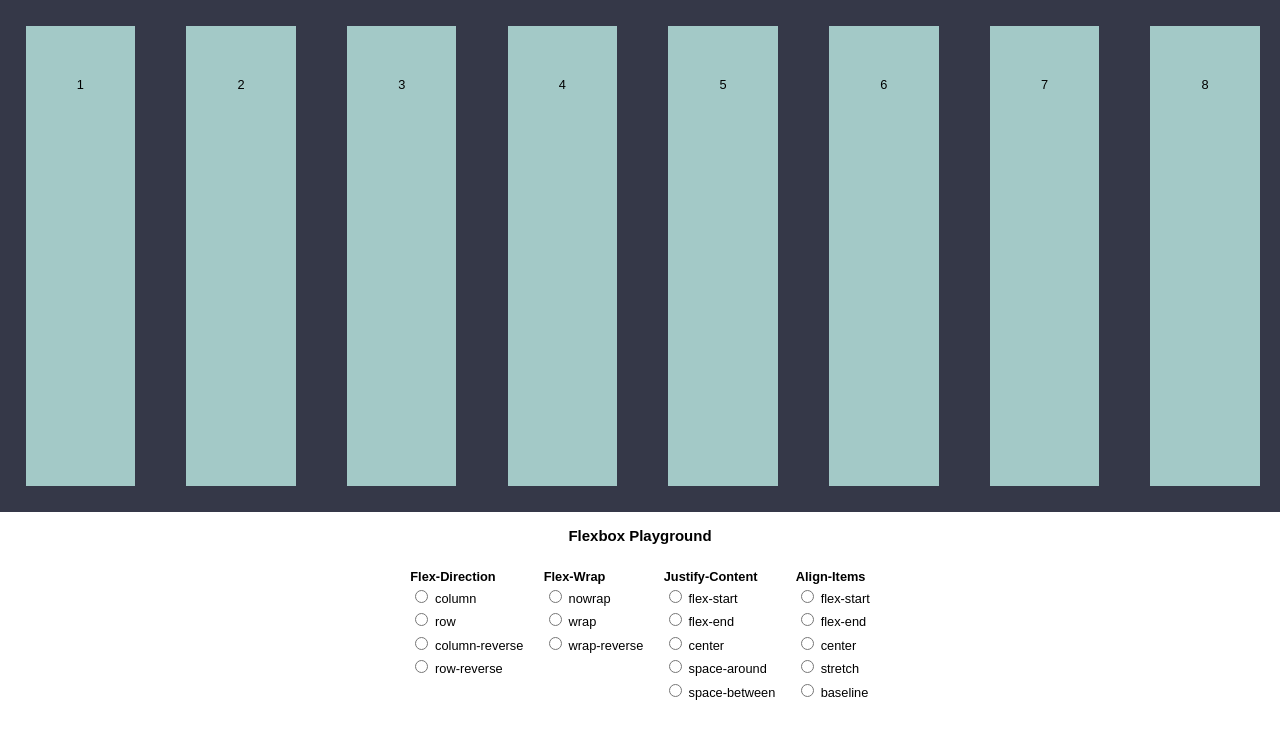
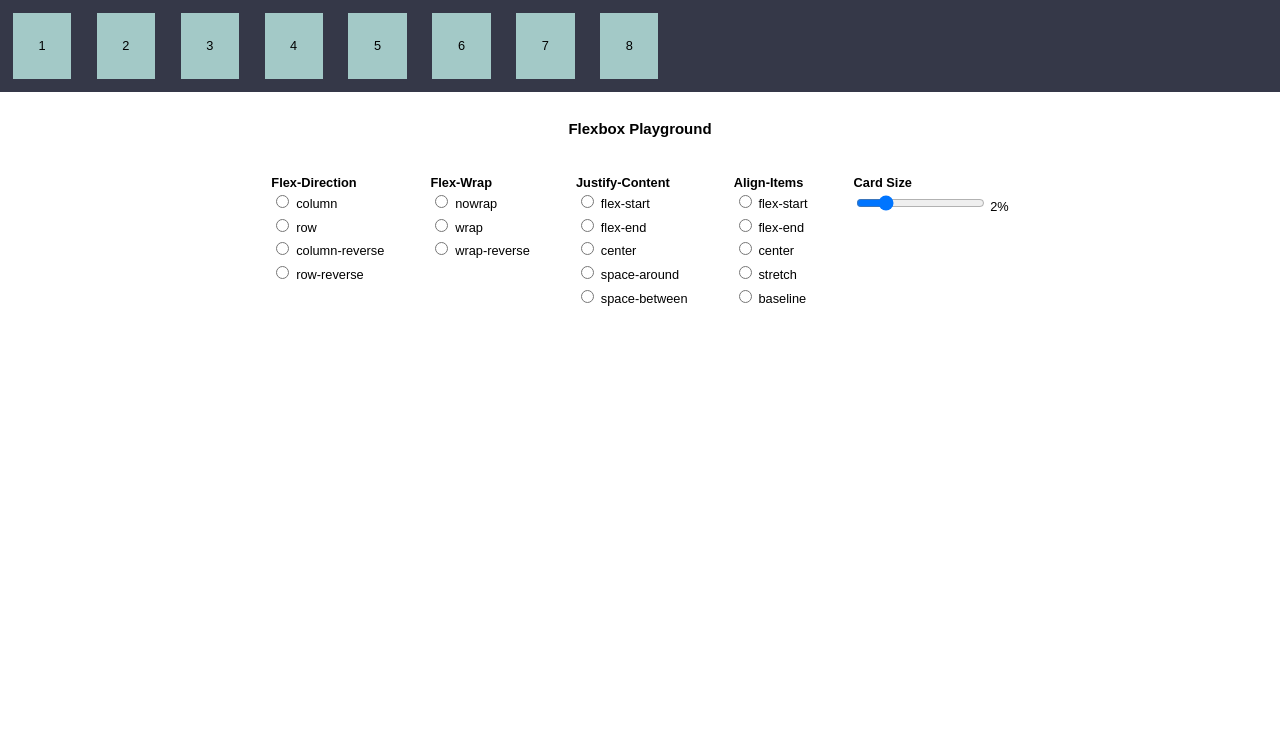
Before and after one commit to limerentfox/flexbox-playground, a plain HTML site: page index.html in a window 1280 px wide. Drawn offline with nearby package versions, Linux system fonts and the light colour scheme.

Commit message:
flex container properties

```diff
--- a/index.html
+++ b/index.html
@@ -21,7 +21,9 @@
         <section id="playground">
 
 
+              <div id="canvas-container">
 
+              </div>
                 <div id="canvas">
                   <div class="canvas-item">1</div>
                   <div class="canvas-item">2</div>
@@ -35,7 +37,7 @@
 
 
 
-
+                    </div>
 
 
                 </div>
@@ -118,6 +120,13 @@
                         <br />
                     </legend>
 
+                    <!-- slider -->
+                    <legend class="form-item"><strong>Card Size</strong>
+                      <br />
+
+                      <input id="slider" type="range" name="card-size" id="points" value="2" min="0" max="10">
+                        <span id="range">2%</span>
+                    </legend>
                 </div>
             </form>
         </section>
--- a/javascripts/form.js
+++ b/javascripts/form.js
@@ -1,10 +1,12 @@
 class Form {
   constructor() {
     this.$canvas = $('div#canvas')
+    this.$canvasItems = $('.canvas-item')
     this.$flexDirection = $('input[name=flex-direction]')
     this.$flexWrap = $('input[name=flex-wrap]')
     this.$justifyContent = $('input[name=justify-content]')
     this.$alignItems = $('input[name=align-items]')
+    this.$slider = $('input#slider')
   }
 
   updateState(){
@@ -12,6 +14,7 @@ class Form {
     this.updateFlexWrap()
     this.updateJustifyContent()
     this.updateAlignItems()
+    this.sliderValue()
   }
 
   updateFlexDirection(){
@@ -41,4 +44,15 @@ class Form {
       this.$canvas.css("align-items", `${$cssAttribute}`)
     })
   }
+
+  sliderValue(){
+    this.$slider.change((event) => {
+      let $number = $(event.target).val()
+      $('span#range').text(`${$number}%`)
+      this.$canvasItems.css("padding", `${$number}%`)
+    })
+  }
+
+
+
 }
--- a/styles.css
+++ b/styles.css
@@ -19,20 +19,16 @@ section#playground {
 
 #canvas {
   display: flex;
-  height: 40em;
+  max-height: 40em;
   padding: 0;
-
-
-
   background-color: #353848;
+  overflow: hidden;
 }
 
 .canvas-item {
-  margin: 2%;
-  padding: 4%;
+  margin: 1%;
+  padding: 2%;
   background-color: #a3c9c7;
-
-
 }
 
 
@@ -44,6 +40,7 @@ form h3 {
 }
 
 form {
+  margin-top: 1em;
   display: flex;
   flex-direction: column;
   align-items: center;
@@ -57,6 +54,7 @@ form {
 .form-item {
   flex-shrink: 1;
   padding: 0.8em;
+  margin: 1em;
 }
 
 input {
```
